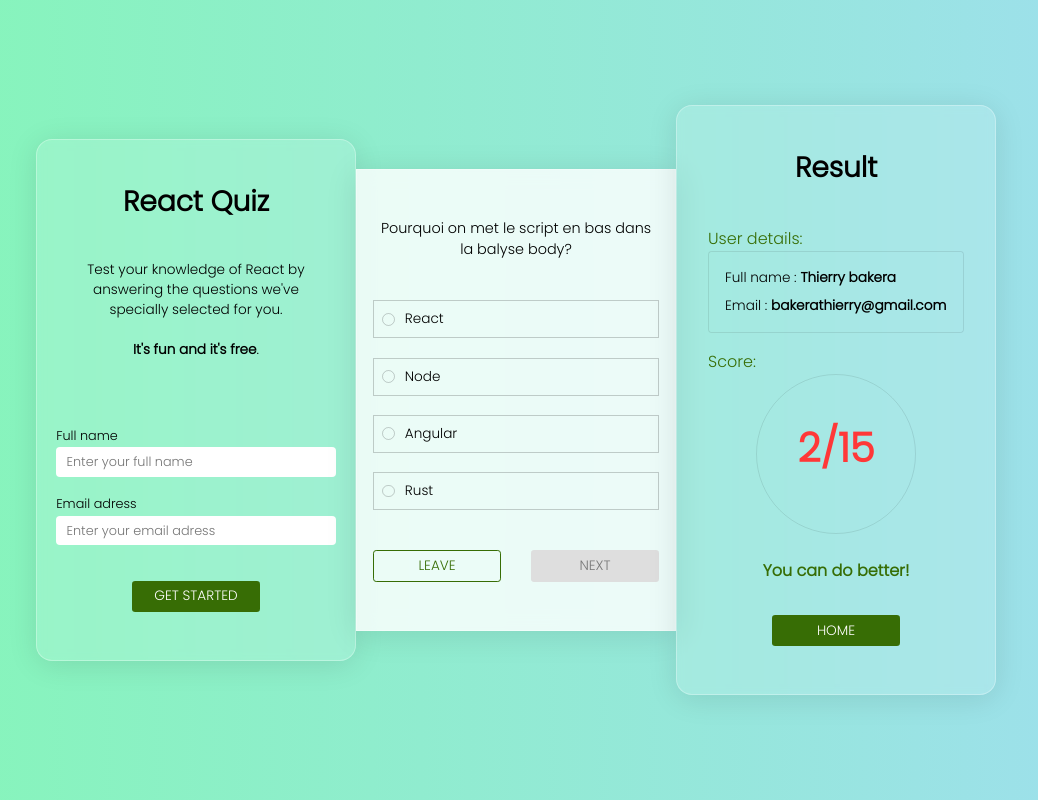
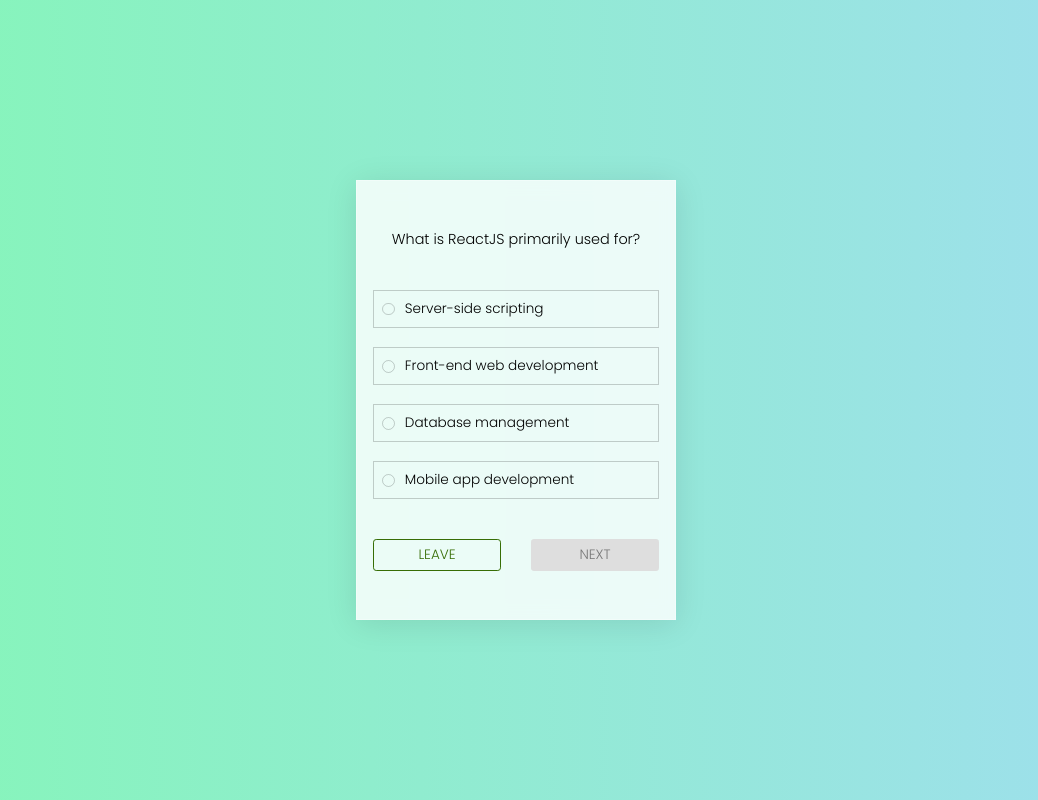
Before and after one commit to CREDO23/reactjs-course, a React (Vite) app in the folder 3-Interactivity/Quiz-app/: page / in a window 1280 px wide. Shown: the whole page, without its empty margins (124-1162 px from the left). Built offline with nearby package versions, Linux system fonts and the light colour scheme.

Commit message:
feat: add the answer handler for the question component

```diff
--- a/3-Interactivity/Quiz-app/src/app.jsx
+++ b/3-Interactivity/Quiz-app/src/app.jsx
@@ -1,13 +1,30 @@
+import { useState } from "react";
 import Home from "./components/home";
 import Question from "./components/question";
 import Result from "./components/result";
+import { questions } from "./questions";
 
-export default function App() {
+export default function QuizApp() {
+
+  //Since it wont change, we can just use a local variable
+  const quizzes = questions;
+
+  const [currentQuestion, setCurrentQuestion] = useState(0);
+  const [currentAnswer,setCurrentAnswer] = useState(null);
+
+
   return (
     <section id="app">
-      <Home/>
-      <Question/>
-      <Result score={2} userInfo={{fullName :"Thierry bakera", email : "bakerathierry@gmail.com"}}/>
+      <Question {...quizzes[currentQuestion]} setCurrentAnswer={setCurrentAnswer} />
     </section>
   );
 }
+
+
+      {/* <Result
+        score={2}
+        userInfo={{
+          fullName: "Thierry bakera",
+          email: "bakerathierry@gmail.com",
+        }}
+      /> */}
--- a/3-Interactivity/Quiz-app/src/components/question/choice.jsx
+++ b/3-Interactivity/Quiz-app/src/components/question/choice.jsx
@@ -1,10 +1,23 @@
 import styles from "../../styles/components/question/choice.module.css";
 
-export default function Choice({value}) {
+export default function Choice({ value, onCheck, checked }) {
+  const handleCheck = (e) => {
+    if (e.target.checked) {
+      onCheck();
+    }
+  };
 
   return (
-    <label htmlFor={value && value.substring(3, 10)} className={styles["label"]}>
-      <input id={value && value.substring(3, 10)} type="radio" />
+    <label
+      htmlFor={value && value.substring(3, 10)}
+      className={styles["label"]}
+    >
+      <input
+        checked={checked}
+        onChange={handleCheck}
+        id={value && value.substring(3, 10)}
+        type="radio"
+      />
       <div></div>
       <p>{value}</p>
     </label>
--- a/3-Interactivity/Quiz-app/src/components/question/index.jsx
+++ b/3-Interactivity/Quiz-app/src/components/question/index.jsx
@@ -1,22 +1,37 @@
 import styles from "../../styles/components/question/index.module.css";
 import Button from "../shared/button";
 import Choice from "./choice";
+import { useState } from "react";
 
-export default function Question() {
+export default function Question({ question, options, setCurrentAnswer }) {
+  const [answer, setAnswer] = useState(null);
+
+  const handleCurrentAnswer = () => {
+    setCurrentAnswer(answer);
+  };
+
   return (
     <div className={styles["question"]}>
-      <p>Pourquoi on met le script en bas dans la balyse body?</p>
+      <p>{question}</p>
 
       <div className={styles["choices"]}>
-        <Choice value={"React"} />
-        <Choice value={"Node"} />
-        <Choice value={"Angular"} />
-        <Choice value={"Rust"} />
+        {options.map((option, index) => {
+          return (
+            <Choice
+              key={index}
+              value={option}
+              checked={answer == index}
+              onCheck={() => setAnswer(index)}
+            />
+          );
+        })}
       </div>
 
       <div className={styles["action_buttons"]}>
         <Button type="secondary">Leave</Button>
-        <Button disabled >Next</Button>
+        <Button onClick={handleCurrentAnswer} disabled={answer == null}>
+          Next
+        </Button>
       </div>
     </div>
   );
--- a/3-Interactivity/Quiz-app/src/main.jsx
+++ b/3-Interactivity/Quiz-app/src/main.jsx
@@ -1,10 +1,6 @@
-import React from 'react'
-import ReactDOM from 'react-dom/client'
-import App from './app.jsx'
-import './styles/index.css'
+import React from "react";
+import ReactDOM from "react-dom/client";
+import QuizApp from "./app.jsx";
+import "./styles/index.css";
 
-ReactDOM.createRoot(document.getElementById('root')).render(
-  <React.StrictMode>
-    <App />
-  </React.StrictMode>,
-)
+ReactDOM.createRoot(document.getElementById("root")).render(<QuizApp />);
--- /dev/null
+++ b/3-Interactivity/Quiz-app/src/questions.js
@@ -0,0 +1,140 @@
+export const questions = [
+  {
+    question: "What is ReactJS primarily used for?",
+    options: [
+      "Server-side scripting",
+      "Front-end web development",
+      "Database management",
+      "Mobile app development",
+    ],
+    correctAnswer: 1,
+  },
+  {
+    question: "Which of the following is NOT a core concept of React?",
+    options: ["Components", "Props", "State", "Loops"],
+    correctAnswer: 3,
+  },
+  {
+    question: "In React, what does JSX stand for?",
+    options: [
+      "JavaScript XML",
+      "JavaScript Extension",
+      "JavaScript Execute",
+      "JavaScript XHR",
+    ],
+    correctAnswer: 0,
+  },
+  {
+    question: "What is the main purpose of the 'ReactDOM' library in React?",
+    options: [
+      "To handle routing in React applications",
+      "To manage component state",
+      "To render React components into the DOM",
+      "To create reusable components",
+    ],
+    correctAnswer: 2,
+  },
+  {
+    question:
+      "In React, which method is called once a class component is mounted to the DOM?",
+    options: [
+      "componentDidMount",
+      "componentDidUpdate",
+      "componentWillUnmount",
+      "componentWillMount",
+    ],
+    correctAnswer: 0,
+  },
+  {
+    question: "What is the role of the 'props' object in React components?",
+    options: [
+      "It holds the component's internal state.",
+      "It represents the parent component's data passed to the child component.",
+      "It handles asynchronous operations.",
+      "It defines the component's styles.",
+    ],
+    correctAnswer: 1,
+  },
+  {
+    question: "In React, what is the purpose of the 'setState' method?",
+    options: [
+      "To update the component's state",
+      "To define the component's initial state",
+      "To render child components",
+      "To fetch data from an API",
+    ],
+    correctAnswer: 0,
+  },
+  {
+    question: "What is the virtual DOM in React?",
+    options: [
+      "A browser extension for debugging React apps",
+      "A lightweight DOM used for server-side rendering",
+      "A representation of the actual DOM in memory",
+      "A component for creating virtual user interfaces",
+    ],
+    correctAnswer: 2,
+  },
+  {
+    question:
+      "Which React hook is used to perform side effects in a functional component?",
+    options: ["useState", "useEffect", "useContext", "useMemo"],
+    correctAnswer: 1,
+  },
+  {
+    question: "What is Redux used for in a React application?",
+    options: [
+      "Styling and layout",
+      "Routing",
+      "State management",
+      "API requests",
+    ],
+    correctAnswer: 2,
+  },
+  {
+    question: "In React, what does the term 'unidirectional data flow' mean?",
+    options: [
+      "Data can flow in both directions between components.",
+      "Data flows only from parent to child components.",
+      "Data flows only from child to parent components.",
+      "Data flows randomly between components.",
+    ],
+    correctAnswer: 1,
+  },
+  {
+    question: "Which method is used to handle user input in React forms?",
+    options: ["onChange", "onSubmit", "onInput", "onClick"],
+    correctAnswer: 0,
+  },
+  {
+    question: "What is the purpose of React Router in a React application?",
+    options: [
+      "To manage state",
+      "To create components",
+      "To handle routing and navigation",
+      "To perform API requests",
+    ],
+    correctAnswer: 2,
+  },
+  {
+    question: "Which tool can you use for debugging React applications?",
+    options: [
+      "Redux",
+      "React Inspector",
+      "Chrome Developer Tools",
+      "Visual Studio Code",
+    ],
+    correctAnswer: 2,
+  },
+  {
+    question:
+      "What is the primary advantage of using a state management library like MobX or Redux in a React application?",
+    options: [
+      "It reduces the need for components.",
+      "It simplifies the build process.",
+      "It centralizes and manages application state.",
+      "It improves the performance of rendering.",
+    ],
+    correctAnswer: 2,
+  },
+];
```
